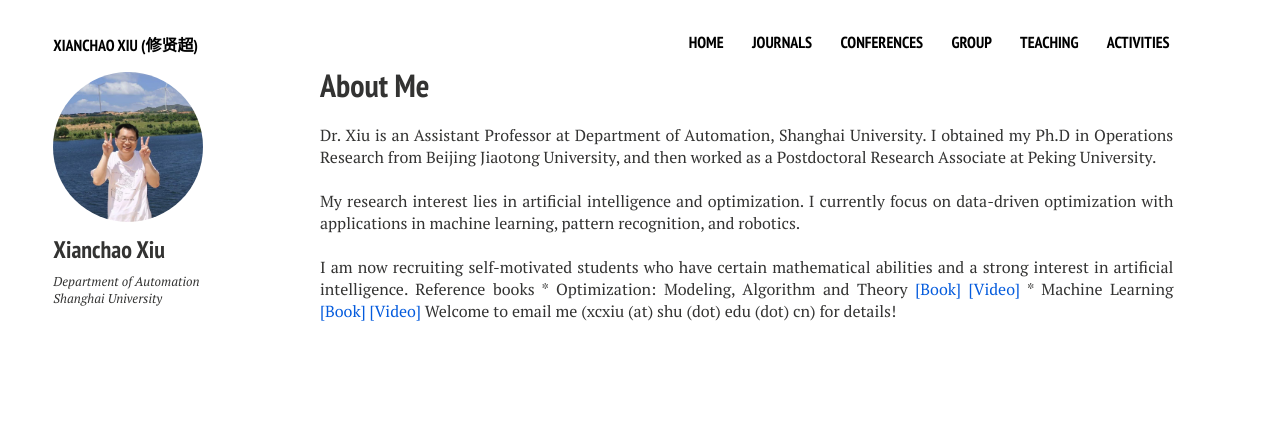
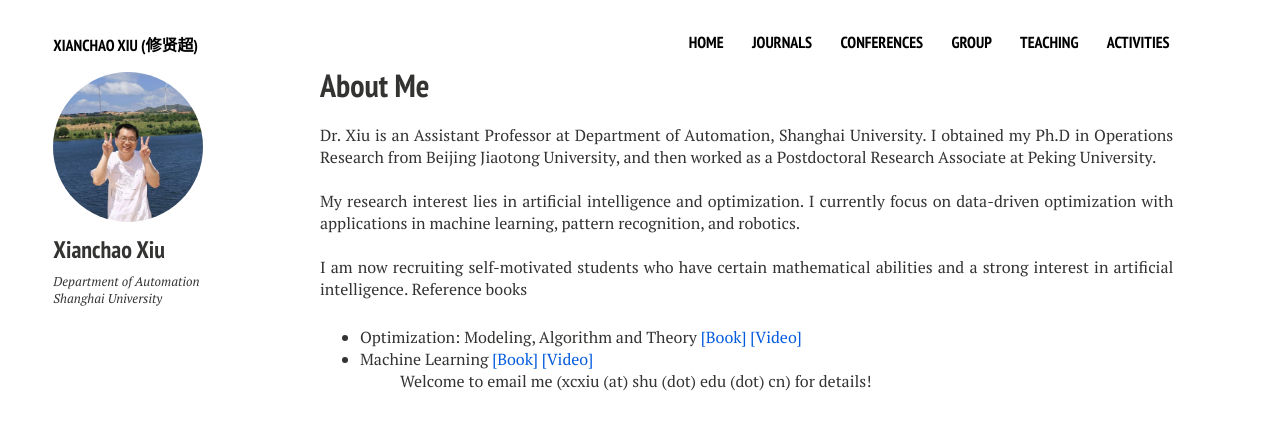
Before and after one commit to xianchaoxiu/xianchaoxiu.github.io, a Jekyll site: the page built from index.md, in a window 1280 px wide. Shown: the top 430 px of the page. Built offline with Jekyll 4.4.1, drawn with Linux system fonts in a browser that asks for light colours; nearby versions of some CDN libraries.

Commit message:
Update home2.html

```diff
--- a/_layouts/home2.html
+++ b/_layouts/home2.html
@@ -35,11 +35,12 @@
 	      I currently focus on data-driven optimization with applications in machine learning, pattern recognition, and robotics. <br><br>
 
 
-I am now recruiting self-motivated students who have certain mathematical abilities and a strong interest in artificial intelligence. Reference books
-* Optimization: Modeling, Algorithm and Theory <a href="http://faculty.bicmr.pku.edu.cn/~wenzw/optbook.html" class="textlink" target="_blank">[Book]</a>   <a href="https://www.bilibili.com/video/BV1Kc411i7kJ/" class="textlink" target="_blank">[Video]</a>
-* Machine Learning <a href="https://cs.nju.edu.cn/zhouzh/zhouzh.files/publication/MLbook2016.htm" class="textlink" target="_blank">[Book]</a> <a href="https://www.bilibili.com/video/BV1gG411f7zX/" class="textlink" target="_blank">[Video]</a>
-
-Welcome to email me (xcxiu (at) shu (dot) edu (dot) cn) for details!
+	      I am now recruiting self-motivated students who have certain mathematical abilities and a strong interest in artificial intelligence. Reference books
+	      <ul>
+              <li> Optimization: Modeling, Algorithm and Theory <a href="http://faculty.bicmr.pku.edu.cn/~wenzw/optbook.html" class="textlink" target="_blank">[Book]</a>   <a href="https://www.bilibili.com/video/BV1Kc411i7kJ/" class="textlink" target="_blank">[Video]</a> </li>
+              <li> Machine Learning <a href="https://cs.nju.edu.cn/zhouzh/zhouzh.files/publication/MLbook2016.htm" class="textlink" target="_blank">[Book]</a> <a href="https://www.bilibili.com/video/BV1gG411f7zX/" class="textlink" target="_blank">[Video]</a>  </li>
+              <ul>
+             Welcome to email me (xcxiu (at) shu (dot) edu (dot) cn) for details!
 
 </p>
 
```
